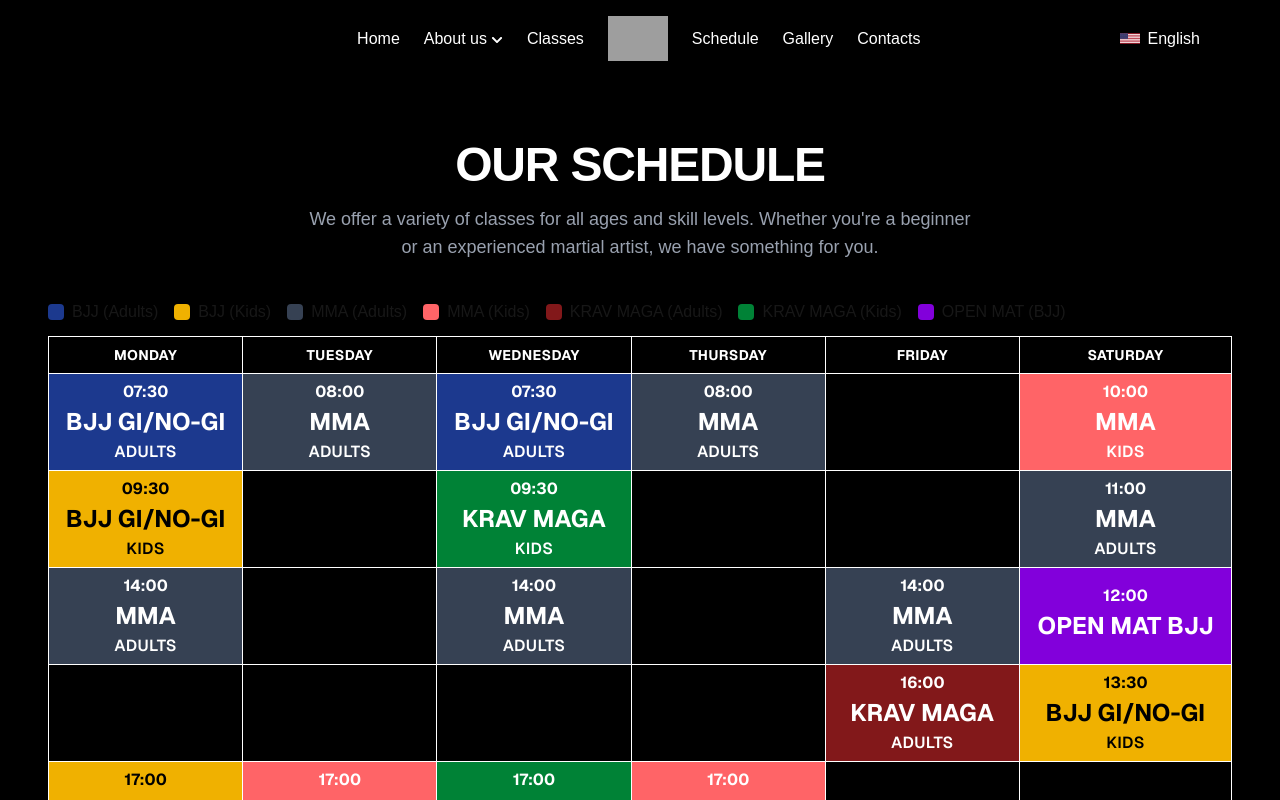
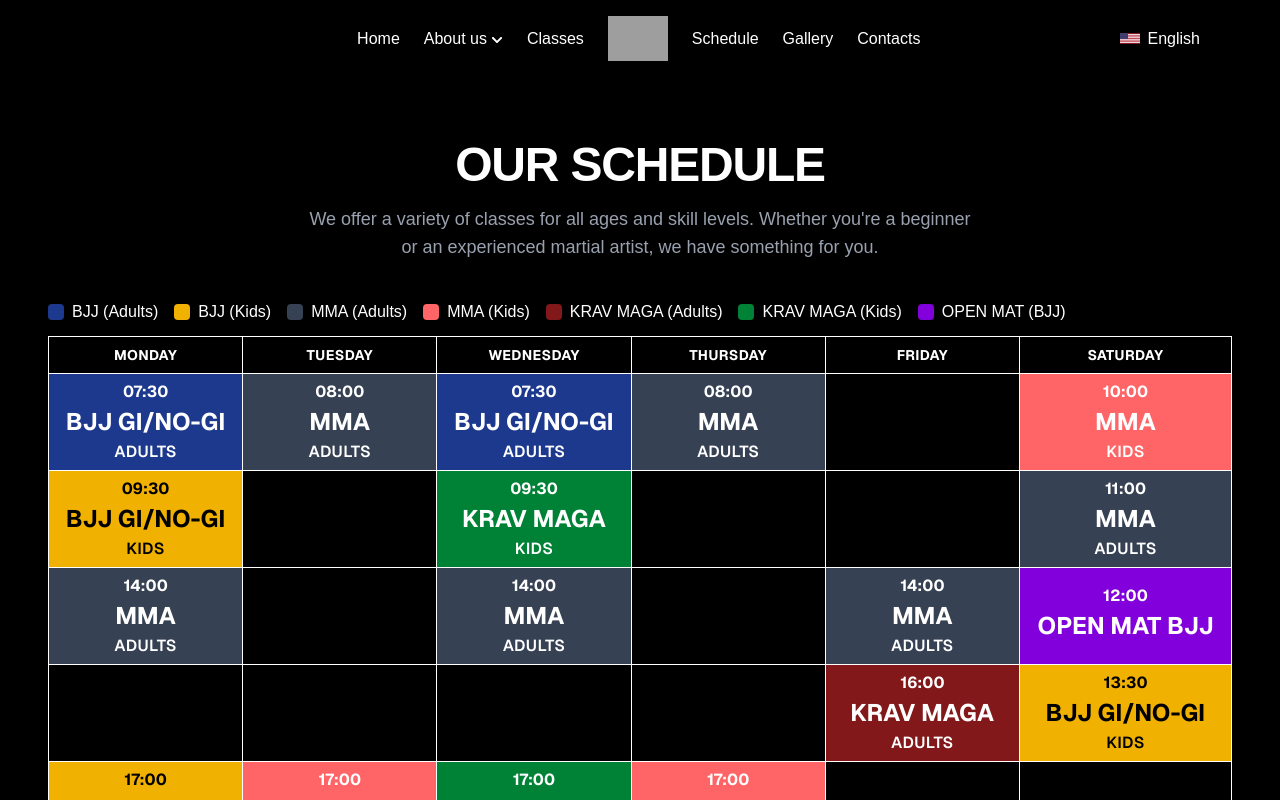
Before and after one commit to Katherin3/jiujitsu, a Next.js app: page /en/schedule in a window 1280 px wide. Shown: the top 800 px of the page. Built offline with nearby package versions, Linux system fonts and the light colour scheme; grey boxes are pictures that could not be loaded.

Commit message:
fix title colors

```diff
--- a/app/[locale]/about/coaches/page.tsx
+++ b/app/[locale]/about/coaches/page.tsx
@@ -62,7 +62,7 @@ export default function OurCoachesPage({
   return (
     <div className="mx-auto max-w-5xl px-4 py-10 space-y-10">
       <header className="space-y-3">
-        <h1 className="text-3xl font-bold">Our Coaches</h1>
+        <h1 className="text-4xl sm:text-5xl font-extrabold text-white uppercase tracking-tight mb-4">Our Coaches</h1>
         <p className="text-lg text-gray-200">
           Our coaching staff combines experience, passion and an individual
           approach to help you progress safely and efficiently — whether you’re
@@ -90,7 +90,7 @@ export default function OurCoachesPage({
             {/* Text right */}
             <div className="flex-1 space-y-3">
               <div>
-                <h2 className="text-2xl font-semibold">{coach.name}</h2>
+                <h2 className="text-2xl font-semibold text-white">{coach.name}</h2>
                 <p className="text-sm font-medium text-gray-300">
                   {coach.role}
                 </p>
--- a/components/Schedule/Schedule.tsx
+++ b/components/Schedule/Schedule.tsx
@@ -49,7 +49,7 @@ const ScheduleTable: React.FC = () => {
     ];
 
     return (
-      <div className="flex flex-wrap gap-4">
+      <div className="flex flex-wrap gap-4 text-white">
         {items.map((item, index) => (
           <div key={index} className="flex items-center space-x-2 text-sm">
             <div className={`w-4 h-4 rounded ${item.color}`} />
```
